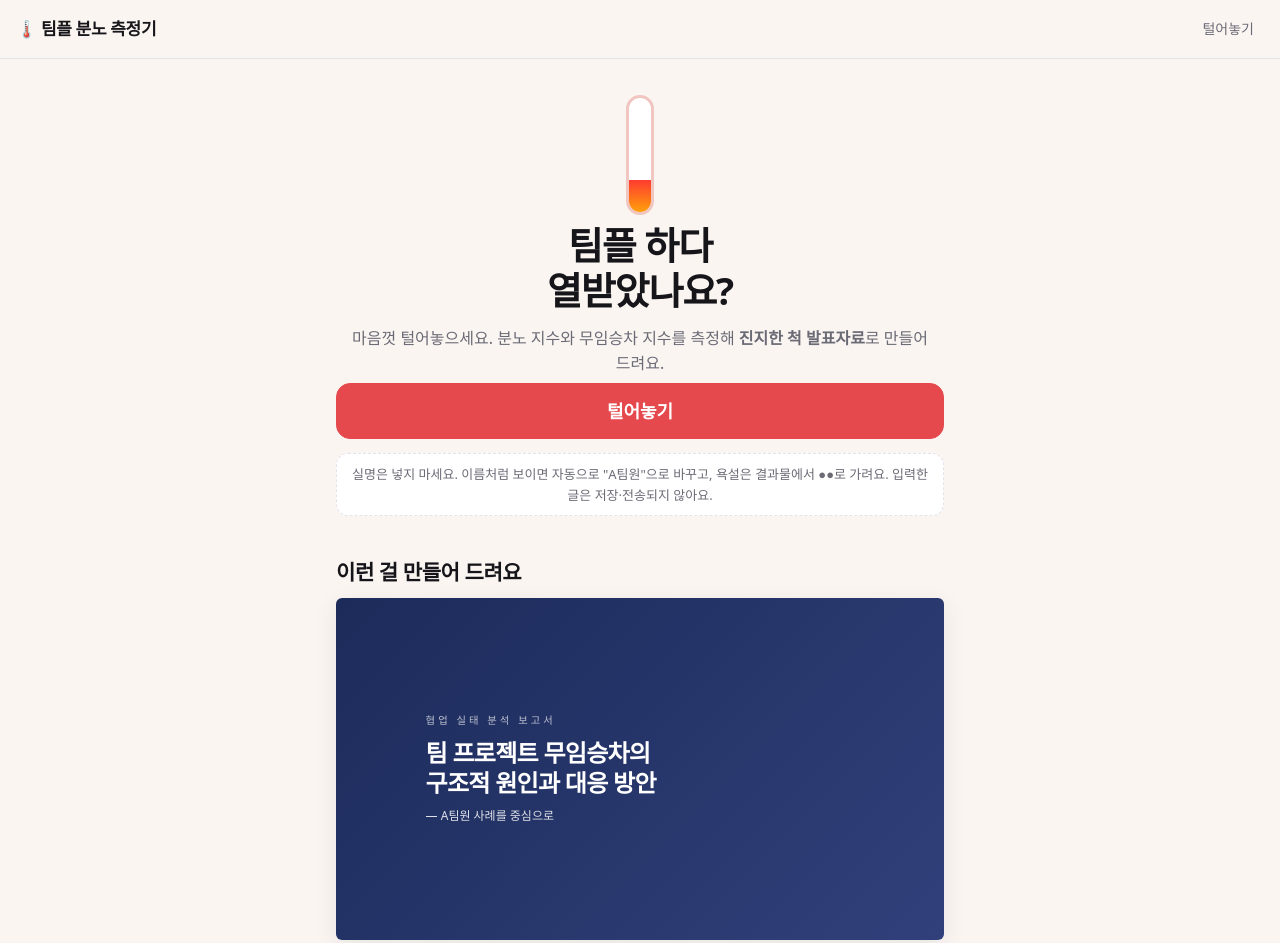
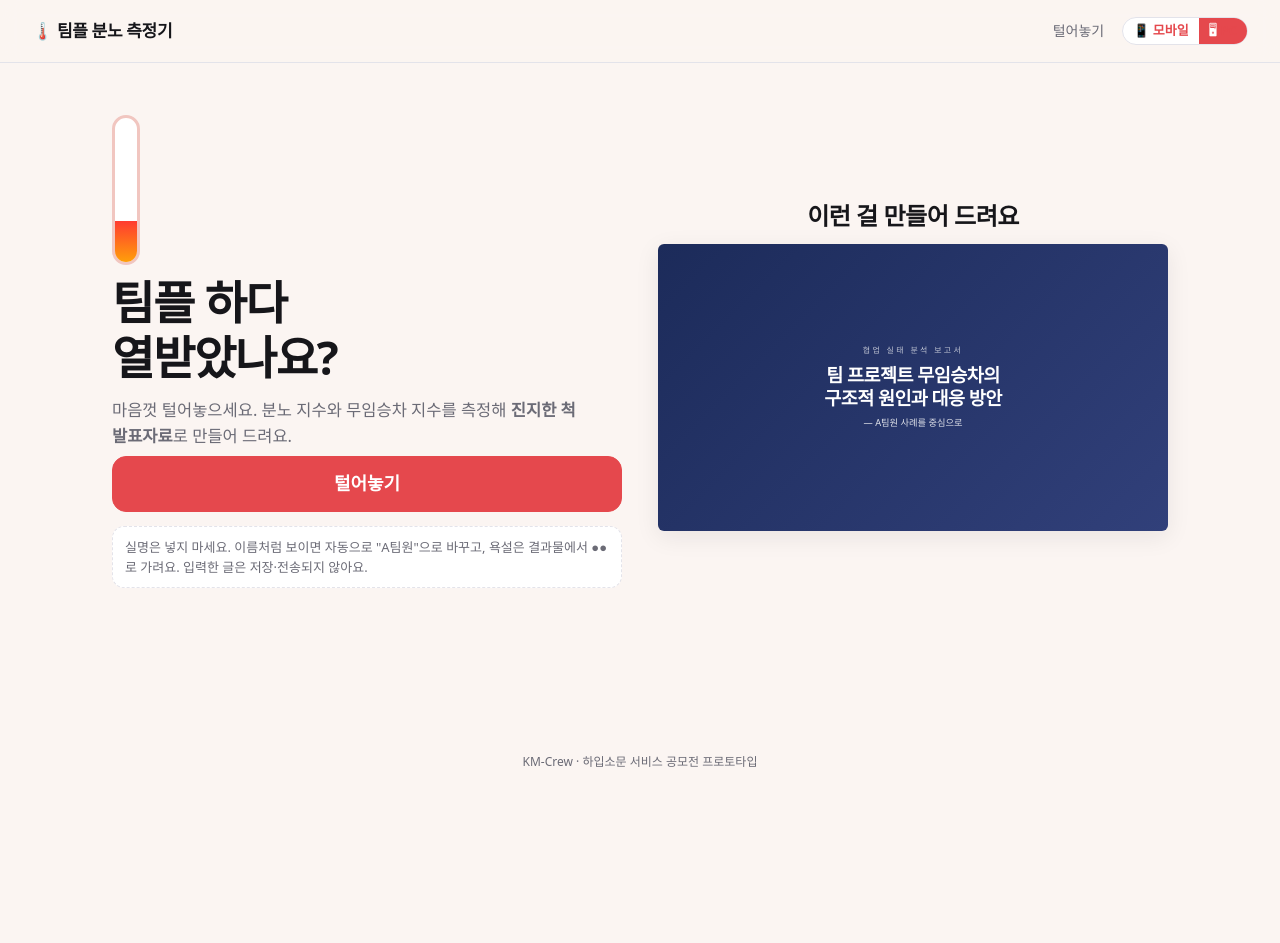
Before and after one commit to KM-Crew/rant-meter, a plain HTML site: page index.html in a window 1280 px wide. Shown: the top 943 px of the page. After the commit the page ends 800 px from the top, so only its background shows below. Drawn offline with nearby package versions, Linux system fonts and the light colour scheme; a web font is replaced by a local one.

Commit message:
feat: PC·모바일 두 화면 구성과 화면 선택 (#1)
- 폭 900px 이상 PC 2단 배치, 미만 모바일 1단 배치
- 머리글 📱/🖥 버튼으로 직접 선택(허브 안에서는 틀 폭을 따름)
- 공모전 요강 'PC 및 모바일 웹 모두 출품 가능' 반영

Co-authored-by: rlaalswo4942 <277582827+rlaalswo4942@users.noreply.github.com>
Co-authored-by: Claude Opus 5.5 <noreply@anthropic.com>

```diff
--- a/app.js
+++ b/app.js
@@ -57,7 +57,9 @@ function angerLabel(s) {
 
 /* ---------- 랜딩 ---------- */
 Router.on('/', root => {
-  root.append(h(`
+  const wrap = h('<div class="split center"></div>');
+  root.append(wrap);
+  wrap.append(h(`
     <section class="hero">
       <div class="thermo"><i></i></div>
       <h1>팀플 하다<br>열받았나요?</h1>
@@ -65,7 +67,7 @@ Router.on('/', root => {
       <a class="btn primary big block" href="#/vent">털어놓기</a>
       <div class="notice" style="margin-top:14px">실명은 넣지 마세요. 이름처럼 보이면 자동으로 "A팀원"으로 바꾸고, 욕설은 결과물에서 ●●로 가려요. 입력한 글은 저장·전송되지 않아요.</div>
     </section>`));
-  root.append(h(`
+  wrap.append(h(`
     <section class="sample">
       <h2>이런 걸 만들어 드려요</h2>
       <div class="slide mini s-cover"><div class="kicker">협업 실태 분석 보고서</div><div class="st">팀 프로젝트 무임승차의<br>구조적 원인과 대응 방안</div><div class="by">— A팀원 사례를 중심으로</div></div>
@@ -75,7 +77,8 @@ Router.on('/', root => {
 /* ---------- 털어놓기 ---------- */
 Router.on('/vent', root => {
   root.append(h(`
-    <section class="stack">
+    <section class="split">
+      <div class="stack">
       <h1>털어놓기</h1>
       <div class="card">
         <div class="row"><b>분노 게이지</b><span class="grow"></span><span id="label" class="lbl">부처님 모드</span></div>
@@ -84,10 +87,13 @@ Router.on('/vent', root => {
       </div>
       <textarea id="t" rows="7" placeholder="예) 회의 세 번 연속 안 오더니 발표 전날 '나 뭐 하면 돼?' 이러는 거 실화냐?? 진짜 어이가 없어서…"></textarea>
       <div class="row"><label class="small muted" for="who">상대 호칭</label><input id="who" type="text" style="max-width:140px" maxlength="8"><span class="grow"></span><button class="btn ghost" id="mic">🎤 말로 하기</button></div>
+      </div>
+      <div class="stack">
       <h2>무임승차 체크리스트</h2>
       <p class="muted small">해당하는 일이 몇 번 있었나요?</p>
       <div class="free" id="free"></div>
       <button class="btn primary big block" id="go">분석하기</button>
+      </div>
     </section>`));
   const t = $('#t'), who = $('#who');
   t.value = st.text; who.value = st.who;
--- a/core.css
+++ b/core.css
@@ -96,6 +96,40 @@ input[type=range] { width: 100%; accent-color: var(--accent); }
 }
 #toast.show { opacity: 1; transform: translate(-50%, 0); }
 
+/* 화면 모드 버튼 */
+.viewtoggle { display: inline-flex; border: 1px solid var(--line); border-radius: 999px; overflow: hidden; background: var(--card); flex: none; }
+.viewtoggle button { border: none; background: none; padding: 5px 10px; font-size: 13px; cursor: pointer; color: var(--muted); line-height: 1.2; }
+.pc .viewtoggle [data-view=pc], .mobile .viewtoggle [data-view=mobile] { background: var(--accent); color: var(--accent-fg); }
+.viewtoggle .lbl { display: none; }
+.pc .viewtoggle .lbl { display: inline; }
+.foot .autoview { display: block; margin: 0 auto 6px; border: none; background: none; color: var(--muted); text-decoration: underline; cursor: pointer; font-size: 12px; }
+.embedded .viewtoggle, .embedded .autoview { display: none !important; }
+
+/* 공용 2단 배치: 모바일에서는 위아래, PC에서는 좌우 */
+.split > * + * { margin-top: 16px; }
+
+/* ---------- PC 화면 ---------- */
+.pc body { font-size: 16.5px; }
+.pc .top { padding: 14px 32px; }
+.pc main { max-width: 1120px; padding: 36px 32px 72px; }
+.pc main.wide { max-width: 1180px; }
+.pc h1 { font-size: 46px; }
+.pc h2 { font-size: 24px; }
+.pc .split { display: grid; grid-template-columns: 1fr 1fr; gap: 36px; align-items: start; }
+.pc .split.s73 { grid-template-columns: 1.35fr 1fr; }
+.pc .split.s37 { grid-template-columns: 1fr 1.35fr; }
+.pc .split.center { align-items: center; }
+.pc .split > * + * { margin-top: 0; }
+.pc .sticky { position: sticky; top: 92px; }
+.pc .narrow { max-width: 760px; margin-left: auto; margin-right: auto; }
+.pc .grid2 { grid-template-columns: repeat(auto-fit, minmax(220px, 1fr)); }
+
+/* PC 브라우저에서 모바일 화면을 고른 경우: 가운데 휴대폰 폭으로 */
+.force-mobile body { background: #e6e6ec; }
+.force-mobile .top, .force-mobile main, .force-mobile .foot { max-width: 430px; margin-left: auto; margin-right: auto; width: 100%; }
+.force-mobile main { background: var(--bg); box-shadow: 0 0 0 1px var(--line); }
+.force-mobile .top { background: var(--bg); }
+
 /* 허브 안에 들어갔을 때 */
 .embedded .foot { display: none; }
 .embedded main { padding-top: 14px; }
--- a/core.js
+++ b/core.js
@@ -106,3 +106,33 @@ function decodeData(str) {
 const clamp = (v, a, b) => Math.max(a, Math.min(b, v));
 const pick = arr => arr[Math.floor(Math.random() * arr.length)];
 function vibrate(p) { try { navigator.vibrate && navigator.vibrate(p); } catch (e) { /* 미지원 */ } }
+
+/* ---------- 화면 모드: PC / 모바일 ----------
+   기본은 화면 폭(900px 기준)으로 자동. 머리글 버튼으로 직접 고르면 그 선택을 기억함.
+   허브(km-crew.github.io) 안 iframe에서는 저장된 선택을 무시하고 틀의 폭으로만 정함. */
+const View = {
+  KEY: 'view-pref',
+  embedded: window.top !== window.self,
+  pref() { return this.embedded ? 'auto' : store.get(this.KEY, 'auto'); },
+  set(p) { store.set(this.KEY, p); this.apply(); toast(p === 'pc' ? 'PC 화면으로 볼게요' : p === 'mobile' ? '모바일 화면으로 볼게요' : '화면 폭에 맞춰 자동으로 볼게요'); },
+  apply() {
+    const pref = this.pref();
+    const meta = document.querySelector('meta[name=viewport]');
+    const phone = Math.min(screen.width, screen.height) < 700;
+    const want = pref === 'pc' && phone ? 'width=1280' : 'width=device-width, initial-scale=1, viewport-fit=cover';
+    if (meta && meta.content !== want) meta.content = want;
+    const pc = pref === 'pc' ? true : pref === 'mobile' ? false : innerWidth >= 900;
+    const root = document.documentElement;
+    root.classList.toggle('pc', pc);
+    root.classList.toggle('mobile', !pc);
+    root.classList.toggle('force-mobile', pref === 'mobile' && innerWidth >= 700);
+    const auto = document.getElementById('view-auto');
+    if (auto) auto.classList.toggle('hidden', pref === 'auto');
+  }
+};
+View.apply();
+addEventListener('resize', () => View.apply());
+document.addEventListener('click', e => {
+  const b = e.target.closest('[data-view]');
+  if (b) { e.preventDefault(); View.set(b.dataset.view); }
+});
--- a/index.html
+++ b/index.html
@@ -19,9 +19,10 @@
   <a href="#/" class="logo">🌡️ 팀플 분노 측정기</a>
   <span class="spacer"></span>
   <nav class="nav"><a href="#/vent">털어놓기</a></nav>
+  <div class="viewtoggle" role="group" aria-label="화면 모드"><button data-view="mobile" title="모바일 화면">📱<span class="lbl"> 모바일</span></button><button data-view="pc" title="PC 화면">🖥<span class="lbl"> PC</span></button></div>
 </header>
 <main id="app"></main>
-<footer class="foot">KM-Crew · 하입소문 서비스 공모전 프로토타입</footer>
+<footer class="foot"><button class="autoview hidden" id="view-auto" data-view="auto">화면 폭에 맞춰 자동으로 보기</button>KM-Crew · 하입소문 서비스 공모전 프로토타입</footer>
 <script src="https://cdnjs.cloudflare.com/ajax/libs/html2canvas/1.4.1/html2canvas.min.js"></script>
 <script src="core.js"></script>
 <script src="app.js"></script>
--- a/style.css
+++ b/style.css
@@ -44,3 +44,10 @@
 .concl { font-size: 3cqw; background: #fff1f0; border-radius: 8px; padding: 2cqw 2.6cqw; margin-bottom: 2.4cqw; }
 .concl b { color: var(--accent); font-size: 4cqw; }
 .slide.mini { box-shadow: var(--shadow); }
+
+/* ---------- PC 화면 ---------- */
+.pc .hero { text-align: left; }
+.pc .thermo { margin: 0 0 10px; height: 150px; }
+.pc body[data-page=vent] textarea { min-height: 260px; }
+.pc body[data-page=report] .viewer, .pc body[data-page=report] main > section > .row,
+.pc body[data-page=report] main > section > a { max-width: 980px; width: 100%; margin-left: auto; margin-right: auto; }
```
Also changed, not shown: 1 other file.
